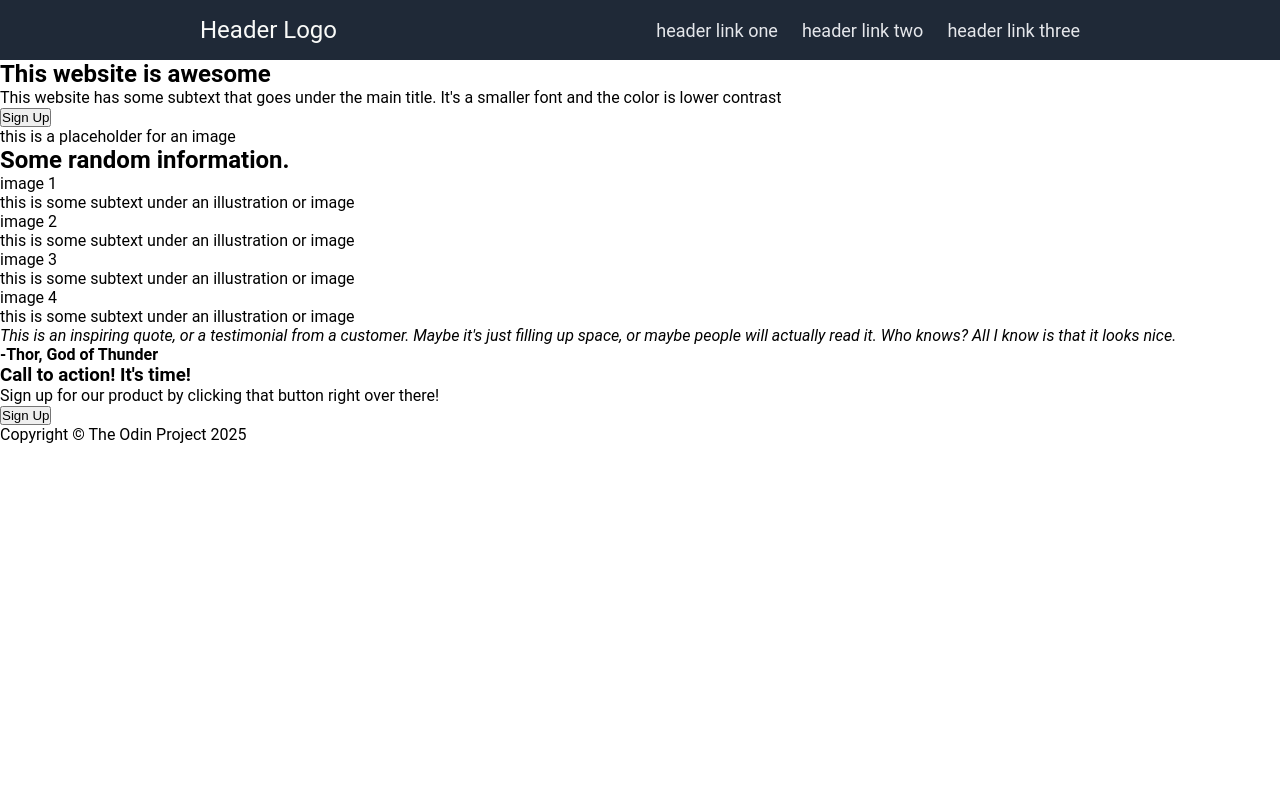
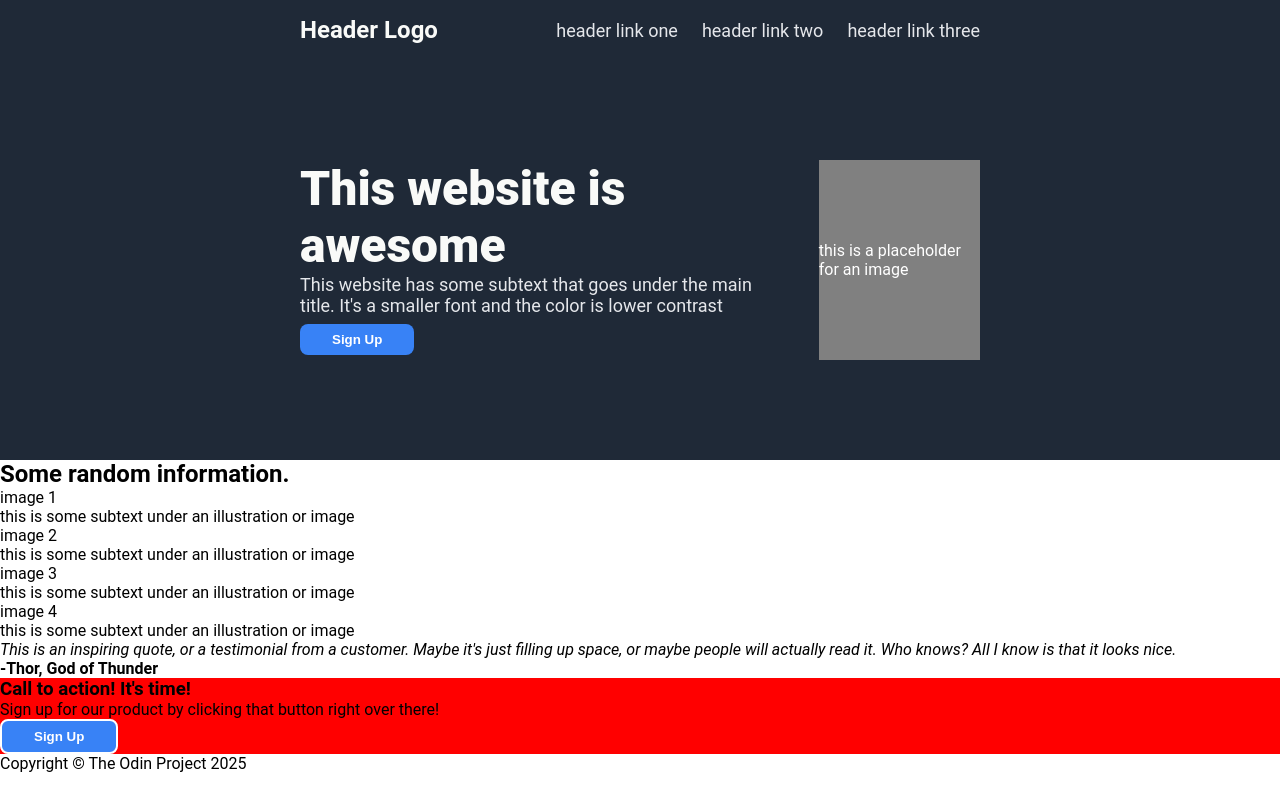
Before and after one commit to DevDiscere/TOP-project-landing-page, a plain HTML site: page index.html in a window 1280 px wide. Drawn offline with Linux system fonts and the light colour scheme.

Commit message:
Add hero section in the HTML and style with css
I added the hero section in the HTML and appropriately designed it with
the provided style.

```diff
--- a/index.html
+++ b/index.html
@@ -19,13 +19,13 @@
         </header>
 
         <main>
-            <section>
-                <div>
+            <section id="hero-section">
+                <div id="hero-introduction">
                     <h1>This website is awesome</h1>
                     <p>This website has some subtext that goes under the main title. It's a smaller font and the color is lower contrast</p>
-                    <button>Sign Up</button>
+                    <button class="sign-up-btn">Sign Up</button>
                 </div>
-                <div>
+                <div id="hero-image">
                     <p>this is a placeholder for an image</p>
                 </div>
             </section>
@@ -60,12 +60,12 @@
             </section>
 
             <section>
-                <div>
+                <div style="background-color: red;">
                     <div>
                         <h3>Call to action! It's time!</h3>
                         <p>Sign up for our product by clicking that button right over there!</p>
                     </div>
-                    <button>Sign Up</button>
+                    <button class="outline sign-up-btn">Sign Up</button>
                 </div>
             </section>
         </main>
--- a/styles.css
+++ b/styles.css
@@ -15,7 +15,7 @@ body {
 #nav-bar {
     background: #1F2937;
     height: 60px;
-    padding: 0 15.625vw;        /* About 300 pixels */
+    padding: 0 300px;
     display: flex;
     justify-content: space-between;
     align-items: center;
@@ -23,6 +23,7 @@ body {
 
 #nav-bar p {
     font-size: 24px;
+    font-weight: 700;
     color: #F9FAF8;
 }
 
@@ -39,3 +40,59 @@ a {
     font-size: 18px;
     color: #E5E7EB;
 }
+
+#hero-section {
+    background-color: #1F2937;
+    height: 400px;
+    padding: 100px 300px;
+    display: flex;
+    gap: 40px;
+}
+
+#hero-introduction {
+    display: flex;
+    flex-direction: column;
+    flex-shrink: 1;
+    flex-basis: 700px;
+}
+
+#hero-introduction h1 {
+    font-size: 48px;
+    font-weight: 900;
+    color: #F9FAF8;
+}
+
+#hero-introduction p {
+    margin-bottom: 8px;
+    font-size: 18px;
+    color: #E5E7EB;
+}
+
+#hero-introduction button {
+    align-self: flex-start;
+}
+
+#hero-image {
+    background-color: grey;
+    display: flex;
+    flex-grow: 1;
+    justify-content: center;
+    align-items: center;
+}
+
+#hero-image p {
+    color: white;
+}
+
+.sign-up-btn {
+    background-color: #3882F6;
+    color: white;
+    padding: 8px 32px;
+    font-weight: 700;
+    border: none;
+    border-radius: 8px;
+}
+
+.outline {
+    border: 2px solid white;
+}
```
